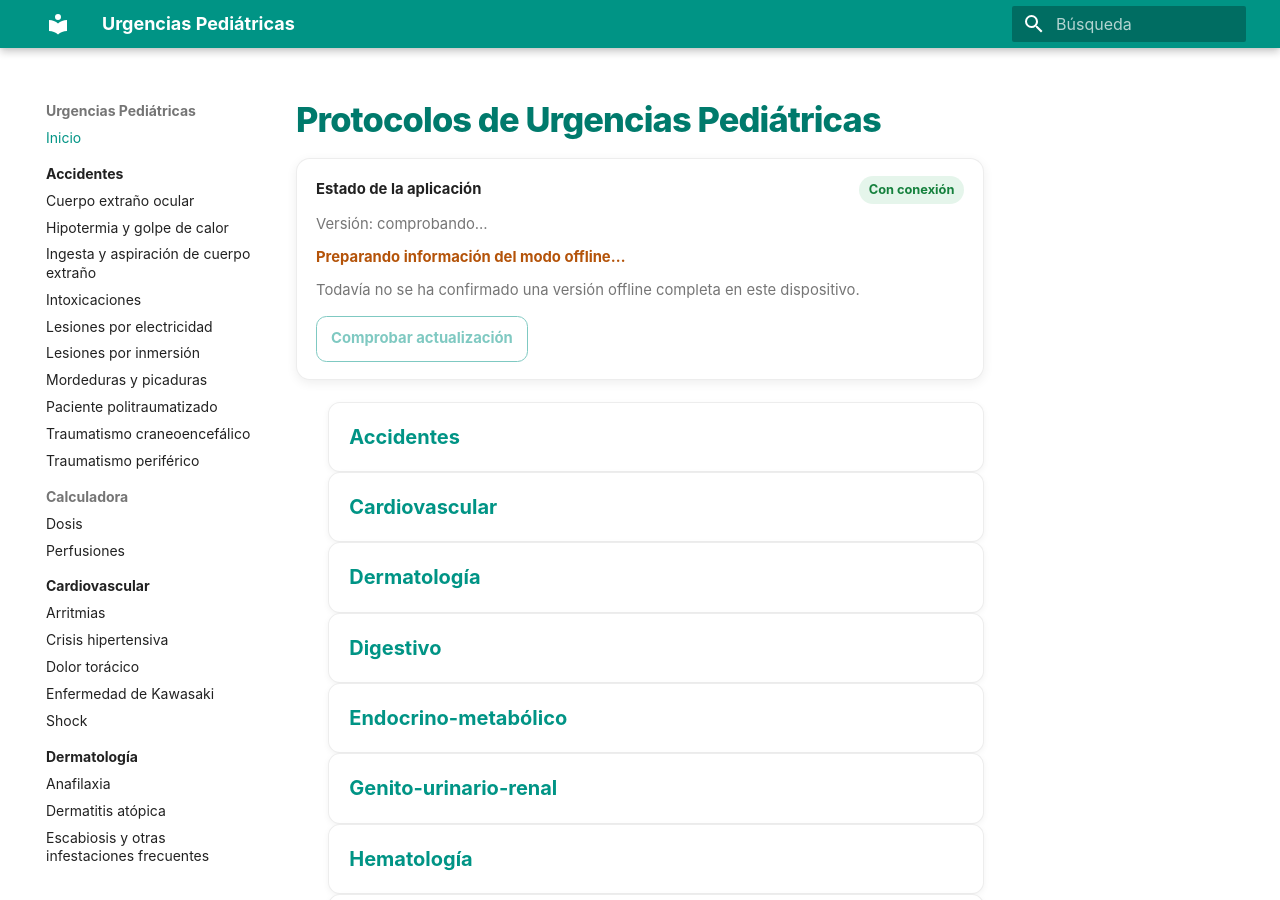
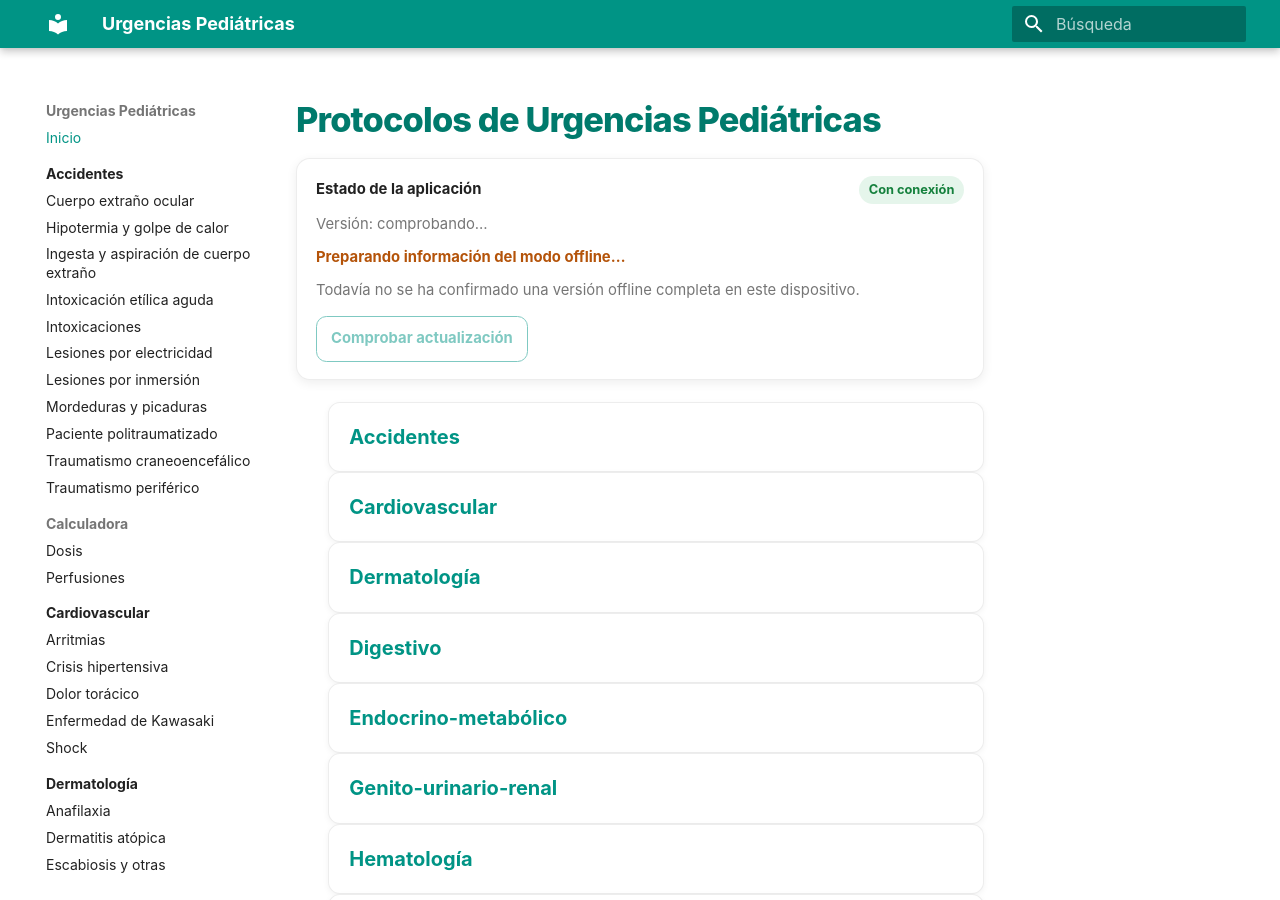
Before and after one commit to gonzaloares/urgencias-pediatricas, an MkDocs documentation site: the page built from docs/index.md, in a window 1280 px wide and 900 px high. Built offline with MkDocs 1.6.1 and Material for MkDocs 9.7.7, drawn with Linux system fonts in a browser that asks for light colours.

Commit message:
nav: incluir intoxicación etílica en Accidentes

```diff
--- a/mkdocs.yml
+++ b/mkdocs.yml
@@ -22,6 +22,7 @@
       - Cuerpo extraño ocular: trauma/cuerpo-extrano-ocular.md
       - Hipotermia y golpe de calor: trauma/hipotermia-golpe-calor.md
       - Ingesta y aspiración de cuerpo extraño: procedimientos/ingesta-aspiracion-cuerpo-extrano.md
+      - Intoxicación etílica aguda: toxicologia/intoxicacion-etilica-aguda.md
       - Intoxicaciones: toxicologia/intoxicaciones.md
       - Lesiones por electricidad: trauma/lesiones-electricidad.md
       - Lesiones por inmersión: trauma/lesiones-inmersion.md
```
